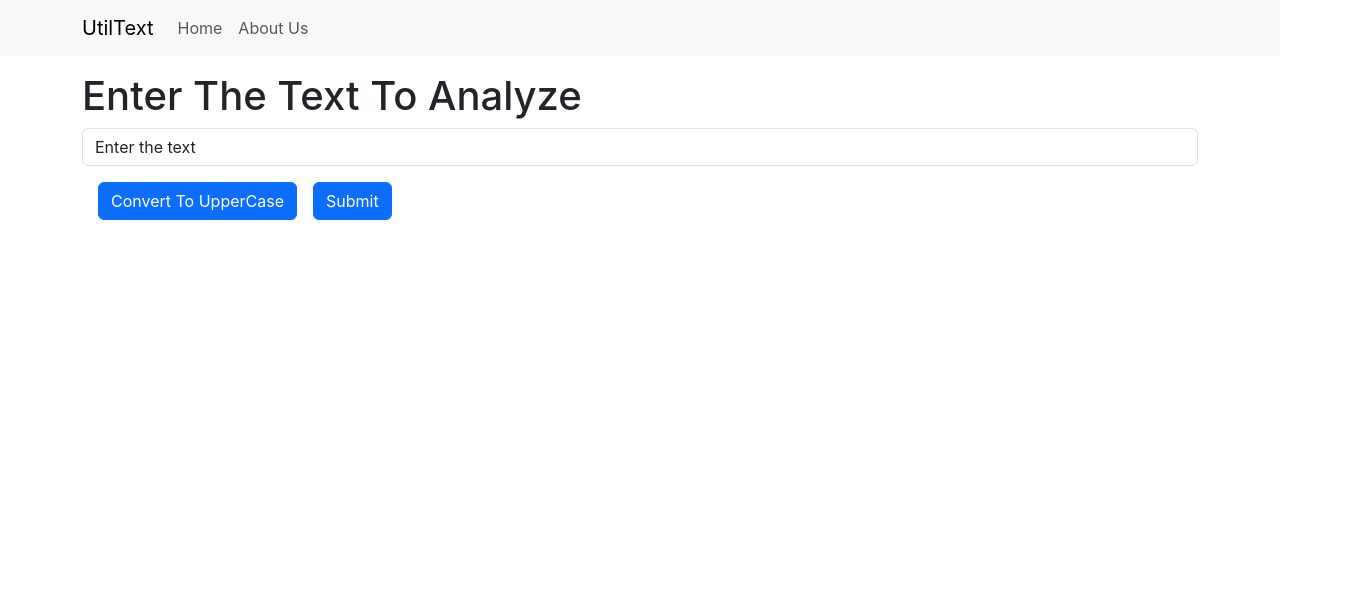
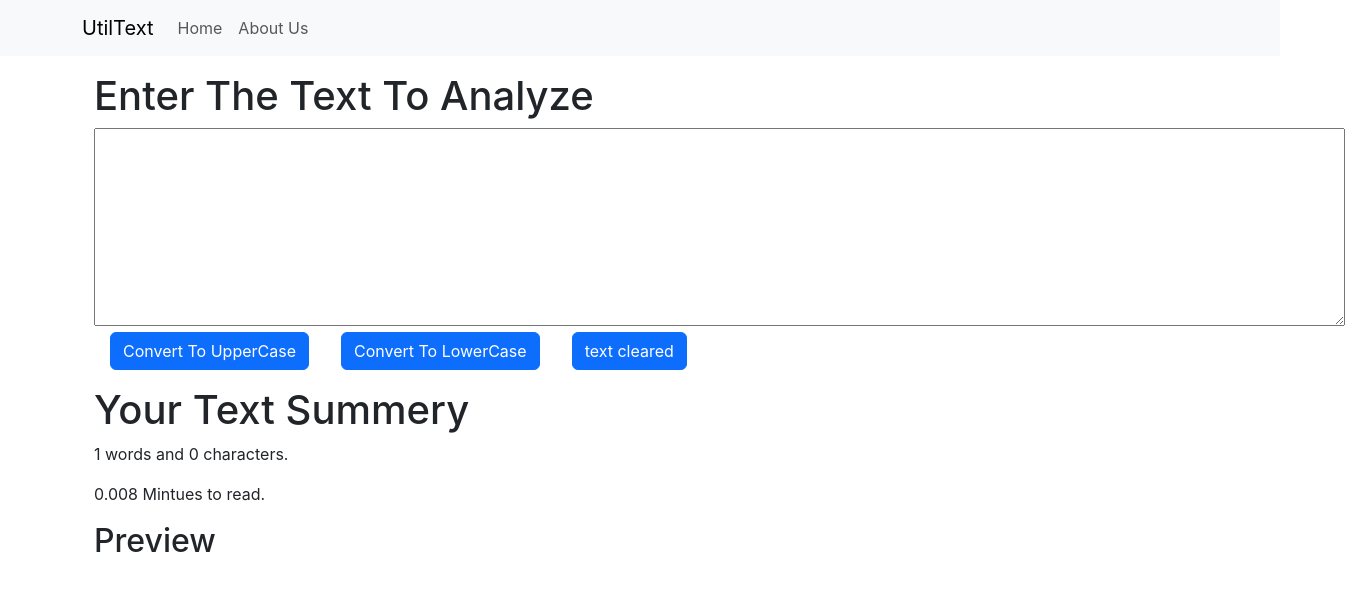
Before and after one commit to ankitpaltech/React-TextUtils, a React (Create React App) app: page / in a window 1280 px wide. Shown: the top 590 px of the page, 1345 px wide, since content can reach past the window. Built offline with nearby package versions, Linux system fonts and the light colour scheme.

Commit message:
added LowerCase and Clear Button

```diff
--- a/src/components/TextForm.js
+++ b/src/components/TextForm.js
@@ -1,35 +1,73 @@
 import React , {useState} from 'react'
-import Button from 'react-bootstrap/Button';
+
 import Form from 'react-bootstrap/Form';
 
 export default function TextForm(props) {
+
+
         const handleUpClick =() => {
           // console.log("changetoUpperchase" + text);
           let newText = text.toUpperCase();
-        setText( newText)
+          setText( newText);
         };
+        const handleLoClick =() => {
+          // console.log("changetoUpperchase" + text);
+          let newText = text.toLowerCase();
+          setText( newText);
+        };
+
         const handleOnChange = (event) =>{
           // console.log("change on click ");
           setText(event.target.value);
 
         };
-    const[text , setText ] = useState("Enter the text ");
+        const handlecleartext = (event) =>{
+
+          let newText = " ";
+          setText( newText);
+        };
+
+
+    const[text , setText ] = useState("");
   return (
     <>
-    <Form>
-      <fieldset>
+
+
+
+        <div className=" container mb-3">
+
         <h1>{props.heading}</h1>
-        <Form.Group className="mb-3">
-
-        <Form.Control id="myBox" value= {text} onChange = {handleOnChange} rows = "8"/>
-        </Form.Group>
+        <textarea name="" id="myBox" cols="120" rows="8" value= {text} onChange = {handleOnChange}></textarea>
+        <br />
         <button className="btn btn-primary mx-3" onClick={handleUpClick}>
             Convert To UpperCase
         </button>
+        <button className="btn btn-primary mx-3" onClick={handleLoClick}>
+            Convert To LowerCase
+        </button>
+        <button className="btn btn-primary mx-3" onClick={handlecleartext}>
+            text cleared
+        </button>
 
-        <Button type="submit">Submit</Button>
-      </fieldset>
-    </Form>
+        </div>
+
+        <div className="container my-3">
+        <h1>Your Text Summery</h1>
+        <p>{text.split(" ").length} words and {text.length} characters.</p>
+        <p>{0.008*text.split(" ").length} Mintues to read.</p>
+        <h2>Preview</h2>
+        <p>{text}</p>
+        </div>
+
+
+
+
+
+
+
+
+
+
     </>
   )
 }
```
Lines whose indentation alone changed are shown as unchanged.
